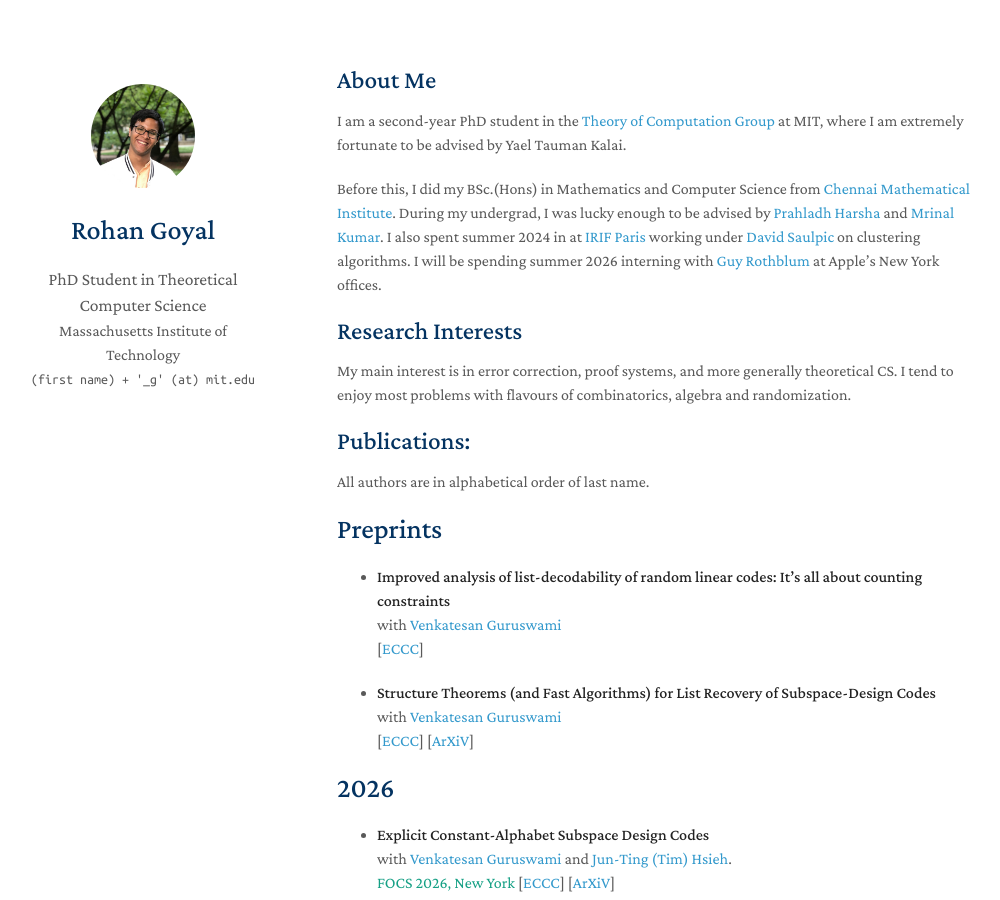
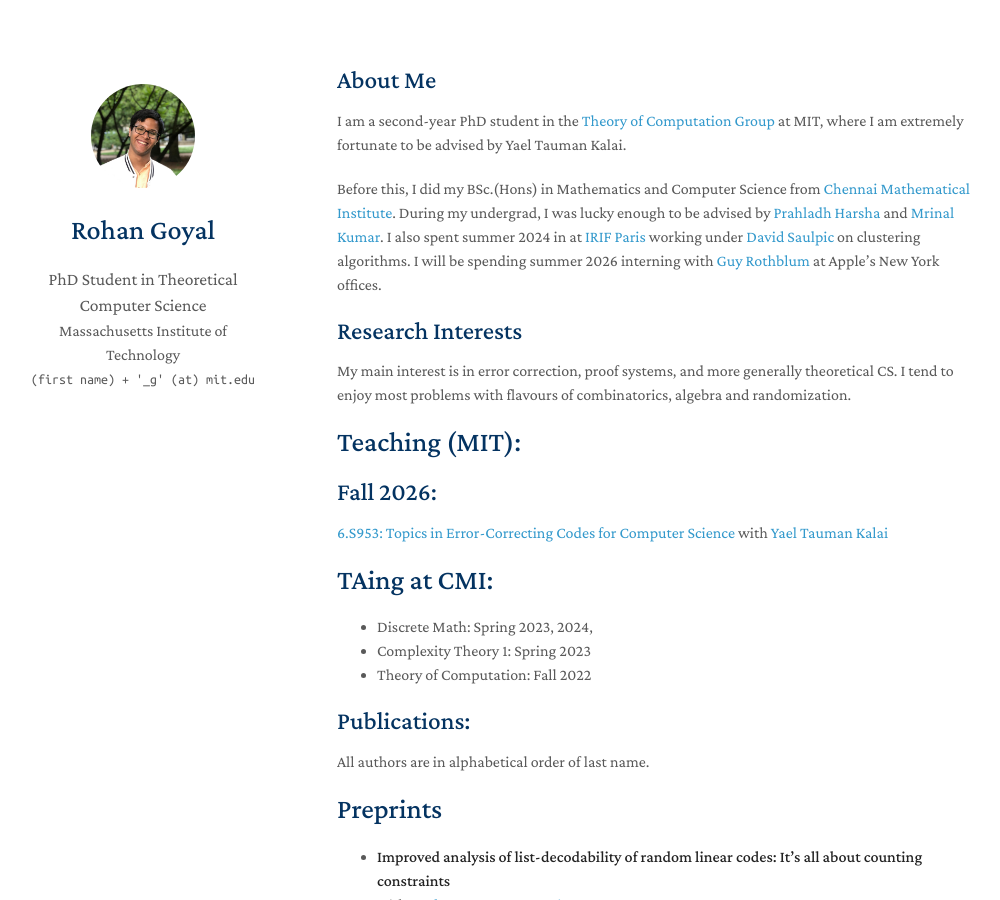
Before and after one commit to goyal-rohan/goyal-rohan.github.io, a Jekyll site: the page built from index.md, in a window 1280 px wide and 900 px high. Shown: the whole window, without its empty margins (133-1133 px from the left). Built offline with Jekyll 4.4.1, drawn with Linux system fonts in a browser that asks for light colours; nearby versions of some CDN libraries; a style sheet for code colours, icons or effects is not loaded; our own code applies the rules of GitHub Pages for plain Markdown files.

Commit message:
teaching updates

```diff
--- a/index.md
+++ b/index.md
@@ -12,6 +12,17 @@ Before this, I did my BSc.(Hons) in Mathematics and Computer Science from [Chenn
 ## Research Interests
 
 My main interest is in error correction, proof systems, and more generally theoretical CS. I tend to enjoy most problems with flavours of combinatorics, algebra and randomization.
+
+# Teaching (MIT):
+
+## Fall 2026:
+[6.S953: Topics in Error-Correcting Codes for Computer Science](https://codes-6s953.github.io/)
+with [Yael Tauman Kalai](https://www.csail.mit.edu/person/yael-kalai)
+
+# TAing at CMI:
+- Discrete Math: Spring 2023, 2024,
+- Complexity Theory 1: Spring 2023
+- Theory of Computation: Fall 2022
 
 ## Publications:
 All authors are in alphabetical order of last name.
```
